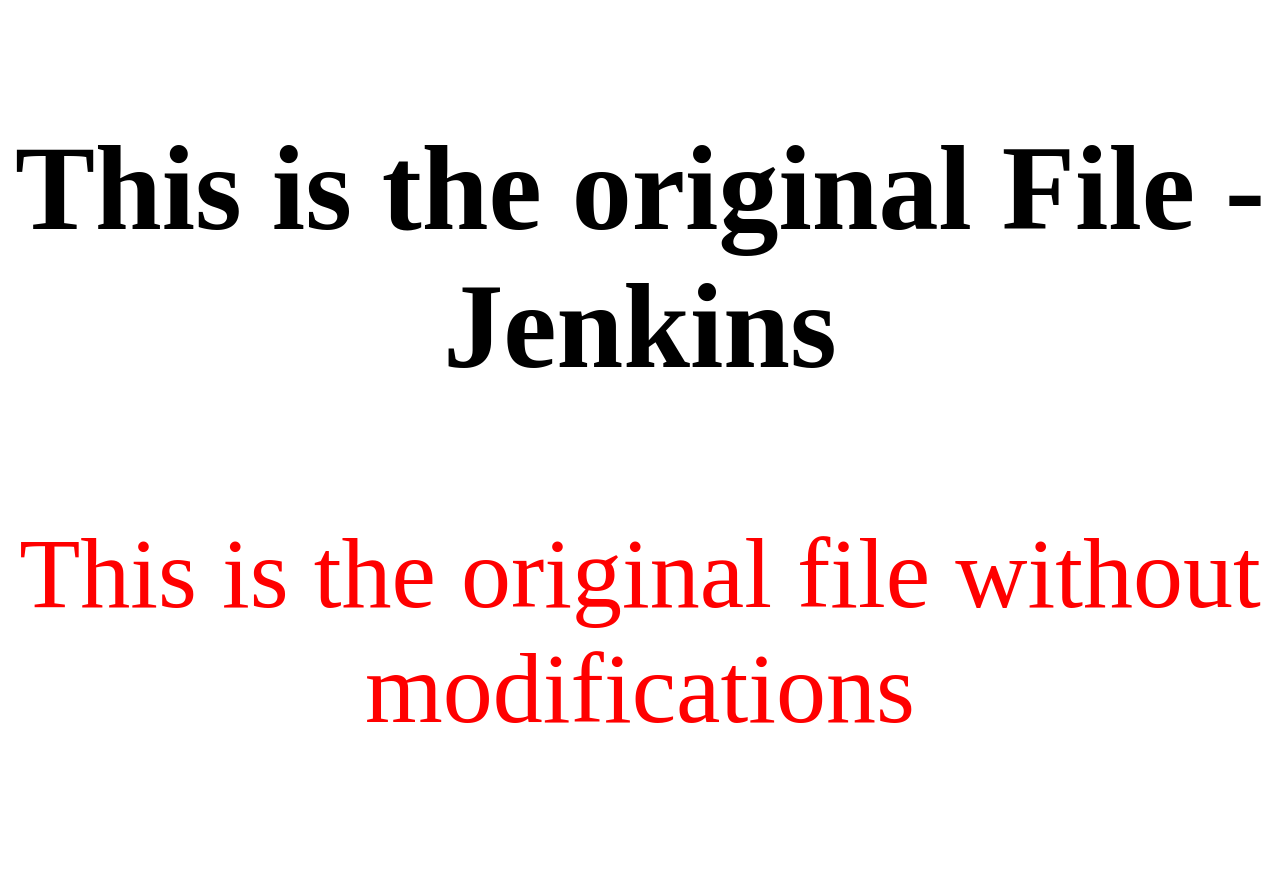
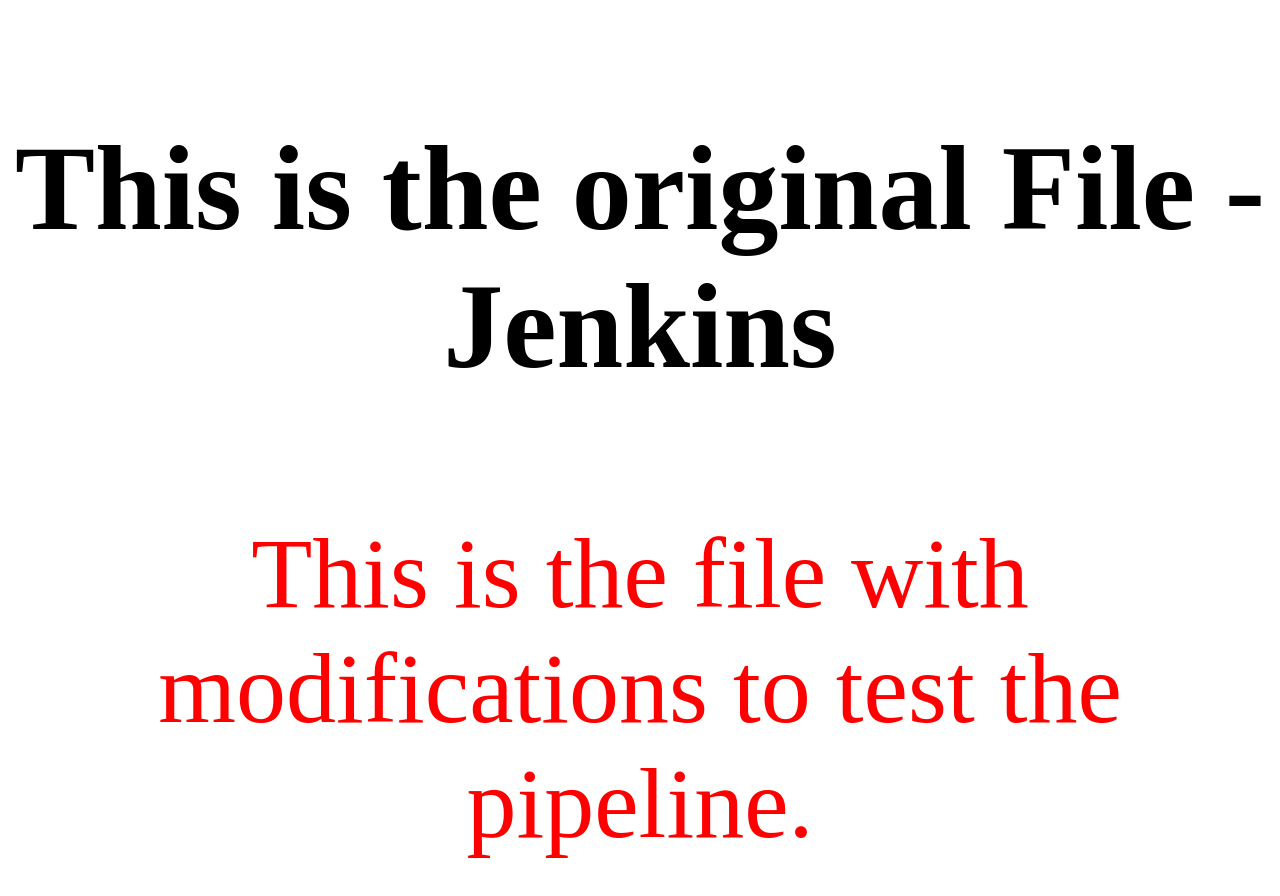
Before and after one commit to 19IT112/Jenkins, a plain HTML site: page index.html in a window 1280 px wide. Before the commit the page ends 846 px from the top, so only its background shows below. Drawn offline with Linux system fonts and the light colour scheme.

Commit message:
Updated the file

```diff
--- a/index.html
+++ b/index.html
@@ -10,7 +10,7 @@
     <div>
         <center>
         <p style="font-size: 120px;"><b>This is the original File - Jenkins</b></p>
-        <p style="font-size: 100px; color: red;"> This is the original file without modifications</p>
+        <p style="font-size: 100px; color: red;"> This is the file with modifications to test the pipeline.</p>
     </center>
 
     </div>
```
